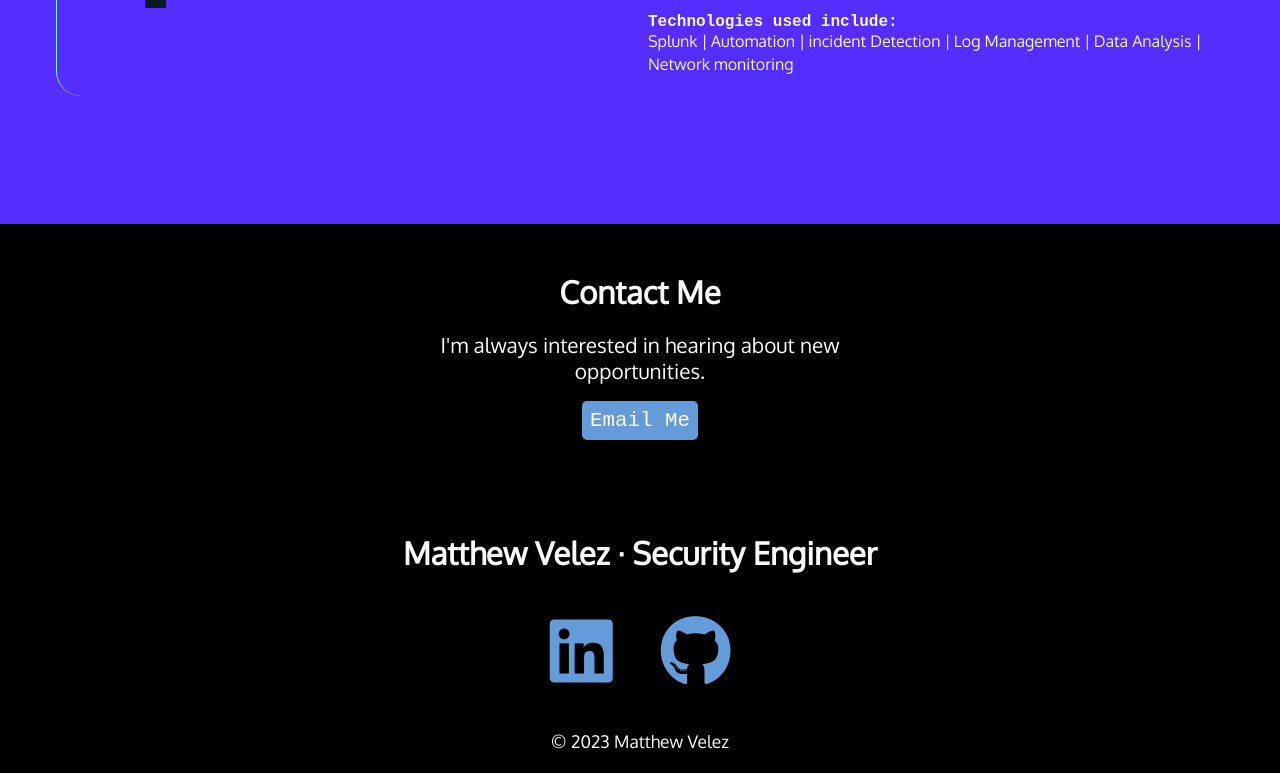
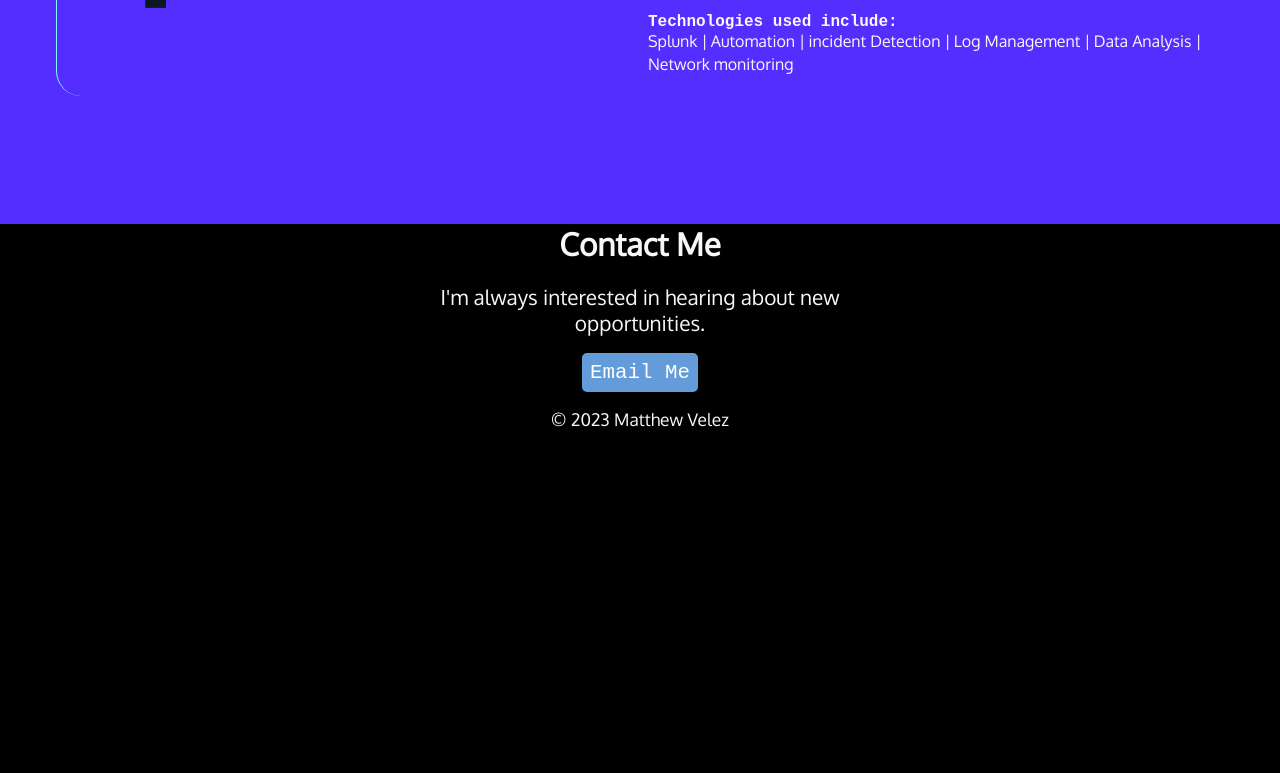
Before and after one commit to Matthewdr23/Portfolio-Website, a plain HTML site: page index.html in a window 1280 px wide. Shown: the part 2454-3227 px from the top of the page. After the commit the page ends 2905 px from the top, so only its background shows below. Drawn offline with Linux system fonts and the light colour scheme; a web font is replaced by a local one.

Commit message:
Make changes

```diff
--- a/CSS/style.css
+++ b/CSS/style.css
@@ -191,7 +191,7 @@ h4 + ul li:last-child::after {
   width: 400px;
   text-align: center;
   margin: 0 auto;
-  padding: 3rem 0;
+  /* padding: 3rem 0; */
 }
 
 /* Background colors divs */
@@ -292,18 +292,6 @@ nav [class*="fa-"]:hover {
 /* Footer */
 footer {
   text-align: center;
-  margin-top: 2rem;
-}
-
-footer ul {
-  display: flex;
-  flex-flow: row wrap;
-  justify-content: center;
-  padding: 0;
-  margin: 2rem 0;
-  font-size: 3rem;
-  list-style-type: none;
-  gap: 3rem;
 }
 
 #footer p {
--- a/index.html
+++ b/index.html
@@ -162,14 +162,6 @@
    <section class="footer">
       <section class="gradient"></section>
       <footer>
-         <h2>Matthew Velez &middot; Security Engineer</h2>
-         <ul class="footer">
-            <li><a href="https://www.linkedin.com/in/matthew-velez-b85b97140/" target="_blank"><span class="fa-brands fa-linkedin"></span><span
-                     class="sr-only">LinkedIn</span></a></li>
-            <li><a href="https://github.com/Matthewdr23" target="_blank"><span class="fa-brands fa-github"><span
-                        class="sr-only">Github</span></span></a></li>
-            <!-- <li><a href="#"><span class="fa-solid fa-envelopes-bulk"></span></a></li> -->
-         </ul>
          <p><small>&copy; 2023 Matthew Velez</small></p>
       </footer>
    </section>
```
Also changed, not shown: badges.html (+1 -1 lines).
